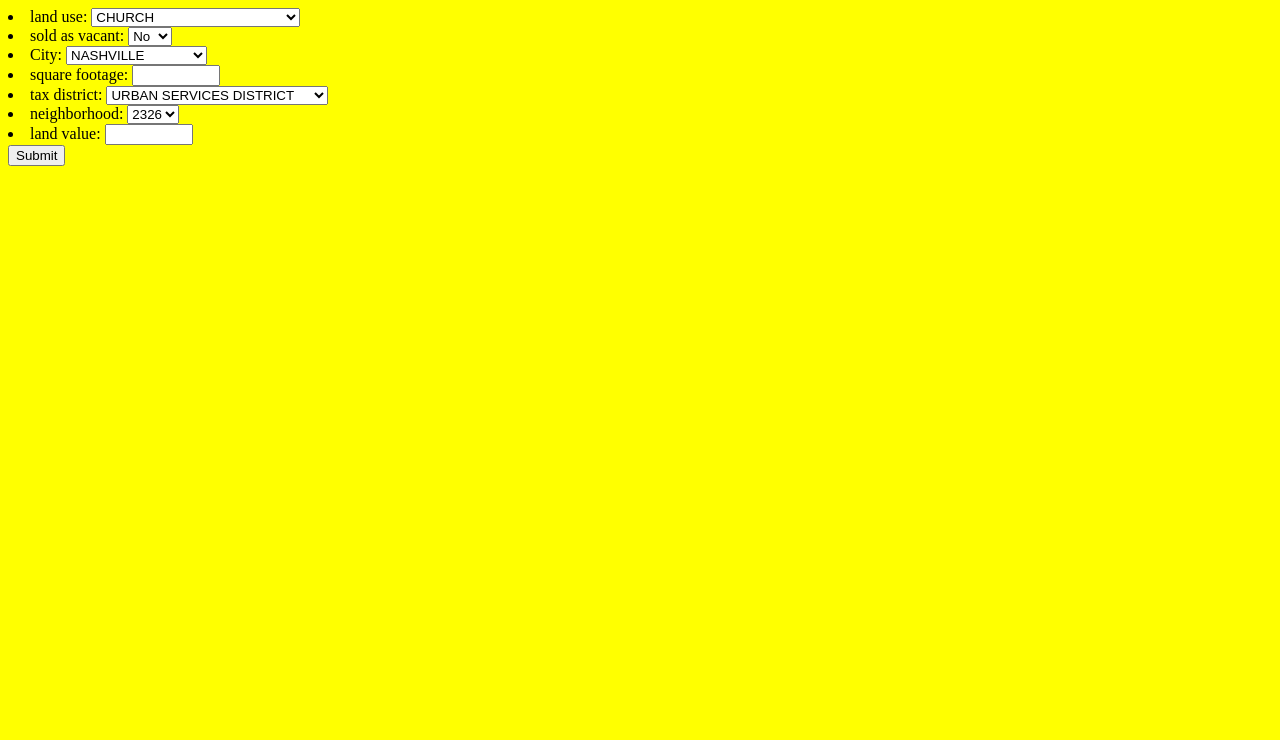
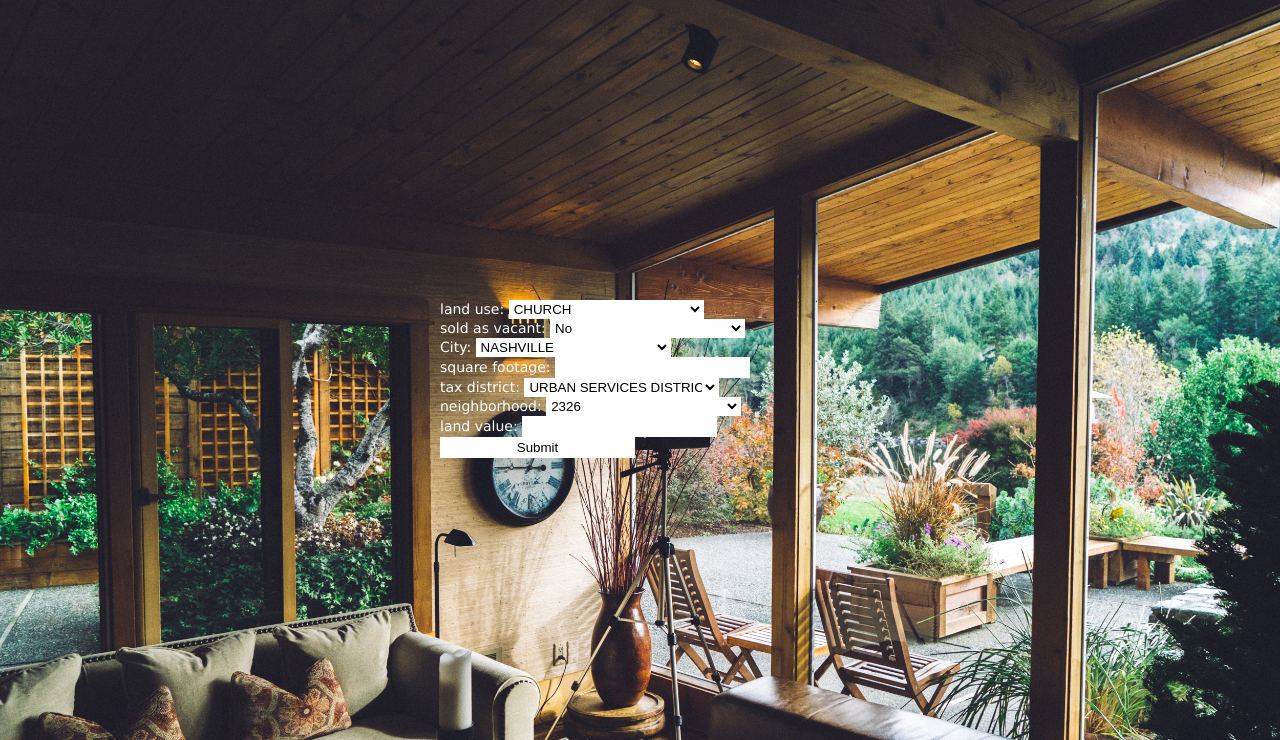
Before and after one commit to tmsbn/Data-Hunters, a Django app: page /predictor/ in a window 1280 px wide. Shown: the top 740 px of the page. Run offline with Django 3.2, Linux system fonts and the light colour scheme; data comes from the database, SQL or seed files in the repository.

Commit message:
Change to CSS

```diff
--- a/HousePricePredictor/predictor/static/style.css
+++ b/HousePricePredictor/predictor/static/style.css
@@ -1,3 +1,33 @@
 body {
-    background: yellow
+    background-image:url('images/bg.jpeg');
+    background-repeat:no-repeat;
+    background-size:cover;
+    margin:0;
+    font-size:14px;
+    font-family:Verdana;
 }
+
+
+
+#form{
+
+    height: 200px;
+    width: 400px;
+    color:white;
+    top: 50%;
+    left: 50%;
+    position: fixed;
+    margin-top: -100px;
+    margin-left: -200px;
+    list-style-type: none;
+
+}
+
+
+select, input{
+      width:195px;
+      box-sizing:border-box;
+      color:black;
+      background-color:white;
+      border-color:transparent;
+ }
--- a/HousePricePredictor/predictor/templates/index.html
+++ b/HousePricePredictor/predictor/templates/index.html
@@ -8,11 +8,13 @@
     <link rel="stylesheet" type="text/css" href="{% static 'style.css' %}" />
 </head>
 <body>
-<form action="" method="post">
-    {% csrf_token %}
-    {{ form.as_ul }}
-    <input type="submit" value="Submit" />
-</form>
+<div id="form">
+    <form action="" method="post">
+        {% csrf_token %}
+        {{ form.as_ul }}
+        <input type="submit" value="Submit" />
+    </form>
+</div>
 
 {% if predicted_value %}
 <p> The Predicted value for your house is {{ predicted_value }}</p>
```
Also changed, not shown: HousePricePredictor/predictor/static/images/bg.jpeg (added).
